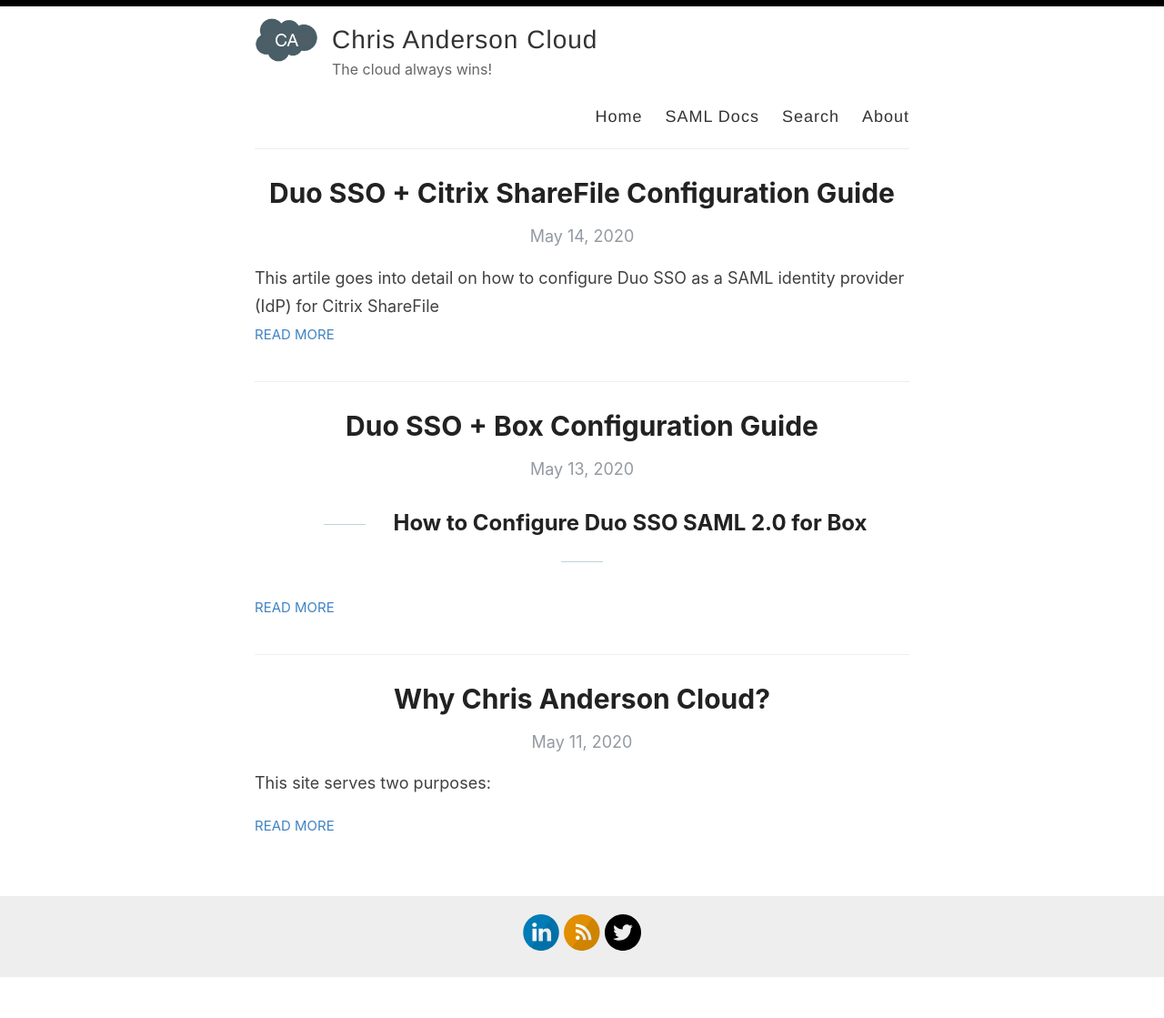
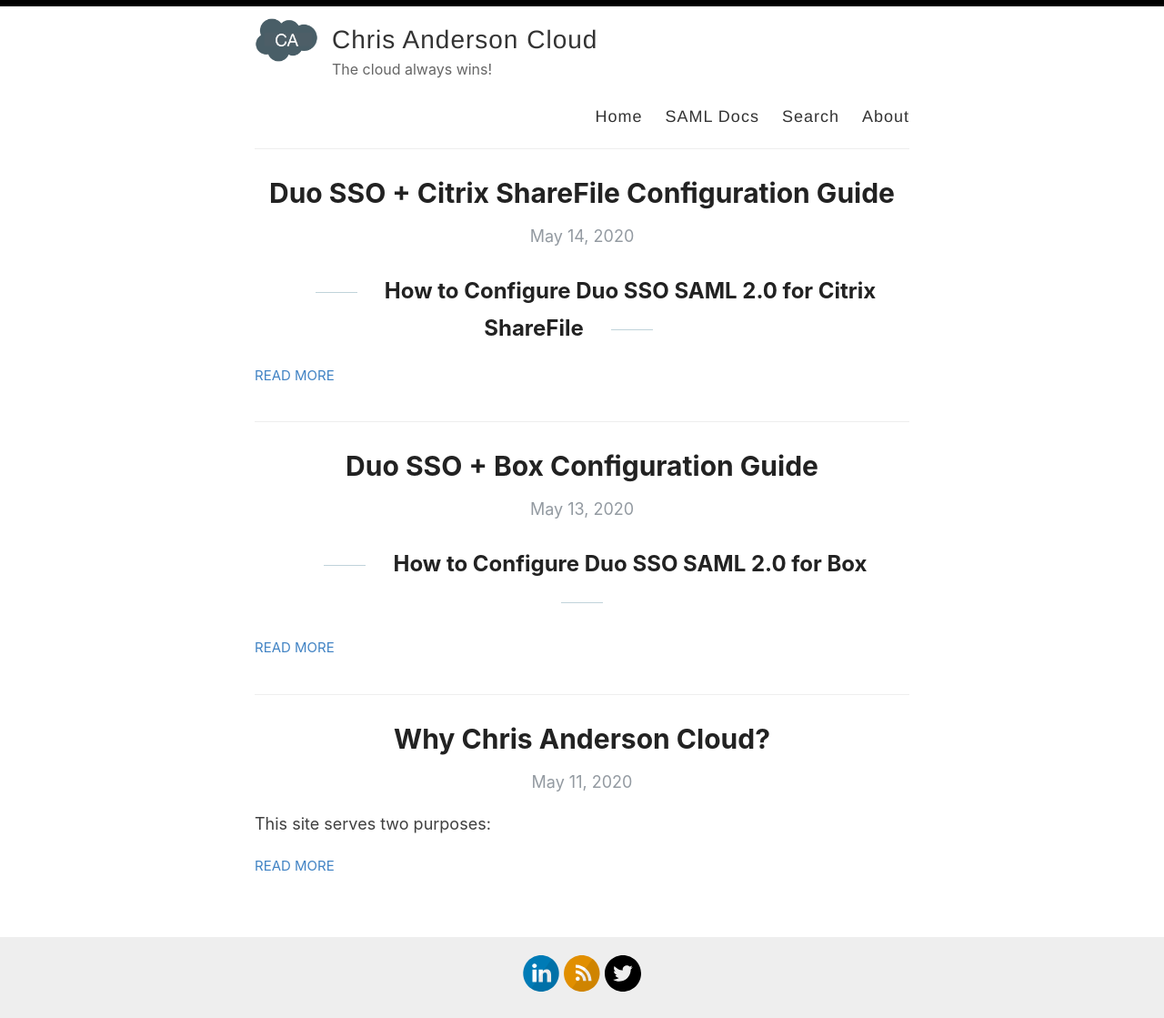
Before and after one commit to christophe81/christophe81.github.io, a Jekyll site: the page built from index.html, in a window 1280 px wide. Shown: the whole page at 91% size. Built offline with Jekyll 4.4.1, drawn with Linux system fonts in a browser that asks for light colours; the list of posts is cut into pages by our own code; before the commit the page ends 1075 px from its top, so only the background shows below that.

Commit message:
Update 2020-5-14-Duo SSO-Citrix-ShareFile.md

```diff
--- a/_posts/2020-5-14-Duo SSO-Citrix-ShareFile.md
+++ b/_posts/2020-5-14-Duo SSO-Citrix-ShareFile.md
@@ -2,7 +2,6 @@
 layout: post
 title: Duo SSO + Citrix ShareFile Configuration Guide
 categories: SAML SSO
-excerpt: This artile goes into detail on how to configure Duo SSO as a SAML identity provider (IdP) for Citrix ShareFile
 ---
 
 ## How to Configure Duo SSO SAML 2.0 for Citrix ShareFile
```
